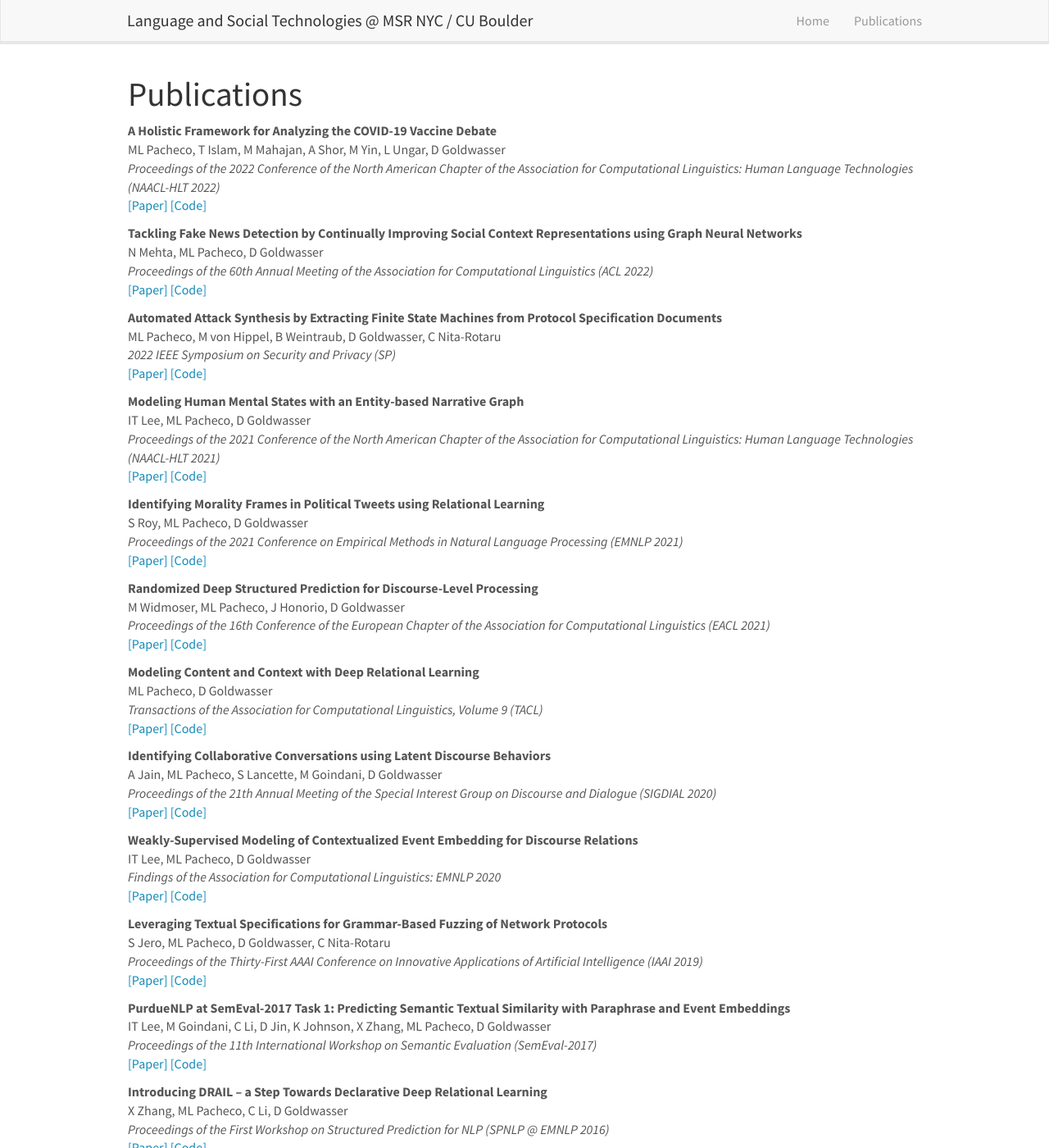
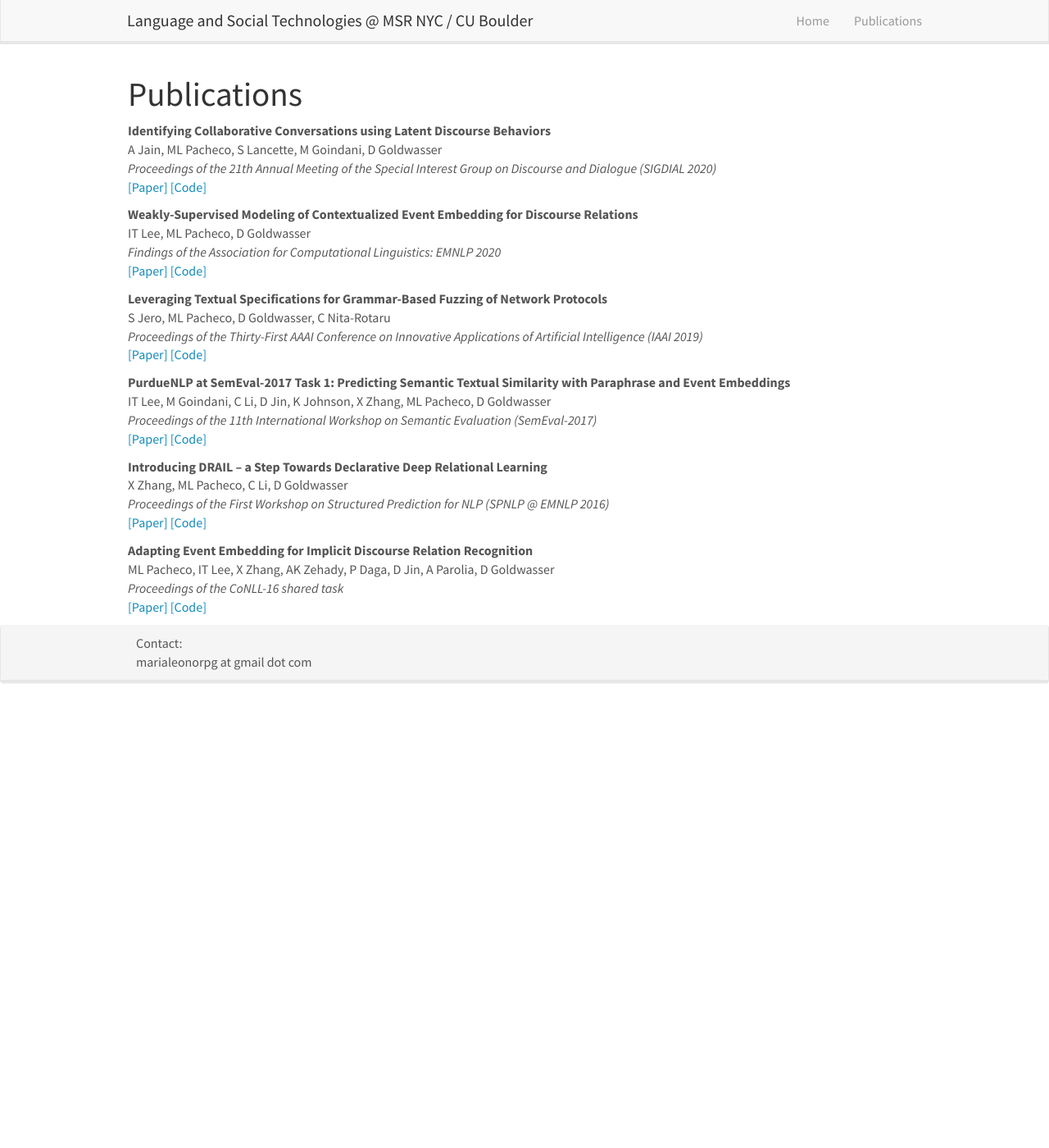
Before and after one commit to mlpacheco/mlpacheco.github.io, a Jekyll site: the page built from _pages/publications.md, in a window 1280 px wide and 1400 px high. Shown: the whole window at 82% size. Built offline with Jekyll 4.4.1, drawn with Linux system fonts in a browser that asks for light colours; nearby versions of some CDN libraries.

Commit message:
Update publist.yml

```diff
--- a/_data/publist.yml
+++ b/_data/publist.yml
@@ -1,87 +1,3 @@
-- title: "A Holistic Framework for Analyzing the COVID-19 Vaccine Debate"
-  authors: ML Pacheco, T Islam, M Mahajan, A Shor, M Yin, L Ungar, D Goldwasser
-  venue: "Proceedings of the 2022 Conference of the North American Chapter of the Association for Computational Linguistics: Human Language Technologies (NAACL-HLT 2022)"
-  link:
-    url: https://aclanthology.org/2022.naacl-main.427/
-    display: \[Paper\]
-  code:
-    url: https://gitlab.com/mlpacheco/covid-moral-foundations
-    display: \[Code\]
-  highlight: 0
-  year: 2022
-
-- title: "Tackling Fake News Detection by Continually Improving Social Context Representations using Graph Neural Networks"
-  authors: N Mehta, ML Pacheco, D Goldwasser
-  venue: "Proceedings of the 60th Annual Meeting of the Association for Computational Linguistics (ACL 2022)"
-  link:
-    url: https://aclanthology.org/2022.acl-long.97/
-    display: \[Paper\]
-  code:
-    url: https://github.com/hockeybro12/fakenews_inference_operators
-    display: \[Code\]
-  highlight: 0
-  year: 2022
-
-- title: "Automated Attack Synthesis by Extracting Finite State Machines from Protocol Specification Documents"
-  authors: ML Pacheco, M von Hippel, B Weintraub, D Goldwasser, C Nita-Rotaru
-  venue: "2022 IEEE Symposium on Security and Privacy (SP)"
-  link:
-    url: https://arxiv.org/abs/2202.09470
-    display: \[Paper\]
-  code:
-    url: https://github.com/RFCNLP
-    display: \[Code\]
-  highlight: 0
-  year: 2022
-
-- title: "Modeling Human Mental States with an Entity-based Narrative Graph"
-  authors: IT Lee, ML Pacheco, D Goldwasser
-  venue: "Proceedings of the 2021 Conference of the North American Chapter of the Association for Computational Linguistics: Human Language Technologies (NAACL-HLT 2021)"
-  link:
-    url: https://aclanthology.org/2021.naacl-main.391/
-    display: \[Paper\]
-  code:
-    url: https://github.com/doug919/entity_based_narrative_graph
-    display: \[Code\]
-  highlight: 0
-  year: 2021
-
-- title: "Identifying Morality Frames in Political Tweets using Relational Learning"
-  authors: S Roy, ML Pacheco, D Goldwasser
-  venue: "Proceedings of the 2021 Conference on Empirical Methods in Natural Language Processing (EMNLP 2021)"
-  link:
-    url: https://aclanthology.org/2021.emnlp-main.783/
-    display: \[Paper\]
-  code:
-    url: https://github.com/shamikroy/moral-role-prediction
-    display: \[Code\]
-  highlight: 0
-  year: 2021
-
-- title: "Randomized Deep Structured Prediction for Discourse-Level Processing"
-  authors: M Widmoser, ML Pacheco, J Honorio, D Goldwasser
-  venue: "Proceedings of the 16th Conference of the European Chapter of the Association for Computational Linguistics (EACL 2021)"
-  link:
-    url: https://aclanthology.org/2021.eacl-main.100/
-    display: \[Paper\]
-  code:
-    url: https://gitlab.com/purdueNlp/DRaiL
-    display: \[Code\]
-  highlight: 0
-  year: 2021
-
-- title: "Modeling Content and Context with Deep Relational Learning"
-  authors: ML Pacheco, D Goldwasser
-  venue: "Transactions of the Association for Computational Linguistics, Volume 9 (TACL)"
-  link:
-    url: https://aclanthology.org/2021.tacl-1.7/
-    display: \[Paper\]
-  code:
-    url: https://gitlab.com/purdueNlp/DRaiL
-    display: \[Code\]
-  highlight: 0
-  year: 2021
-
 - title: "Identifying Collaborative Conversations using Latent Discourse Behaviors"
   authors: A Jain, ML Pacheco, S Lancette, M Goindani, D Goldwasser
   venue: "Proceedings of the 21th Annual Meeting of the Special Interest Group on Discourse and Dialogue (SIGDIAL 2020)"
```
